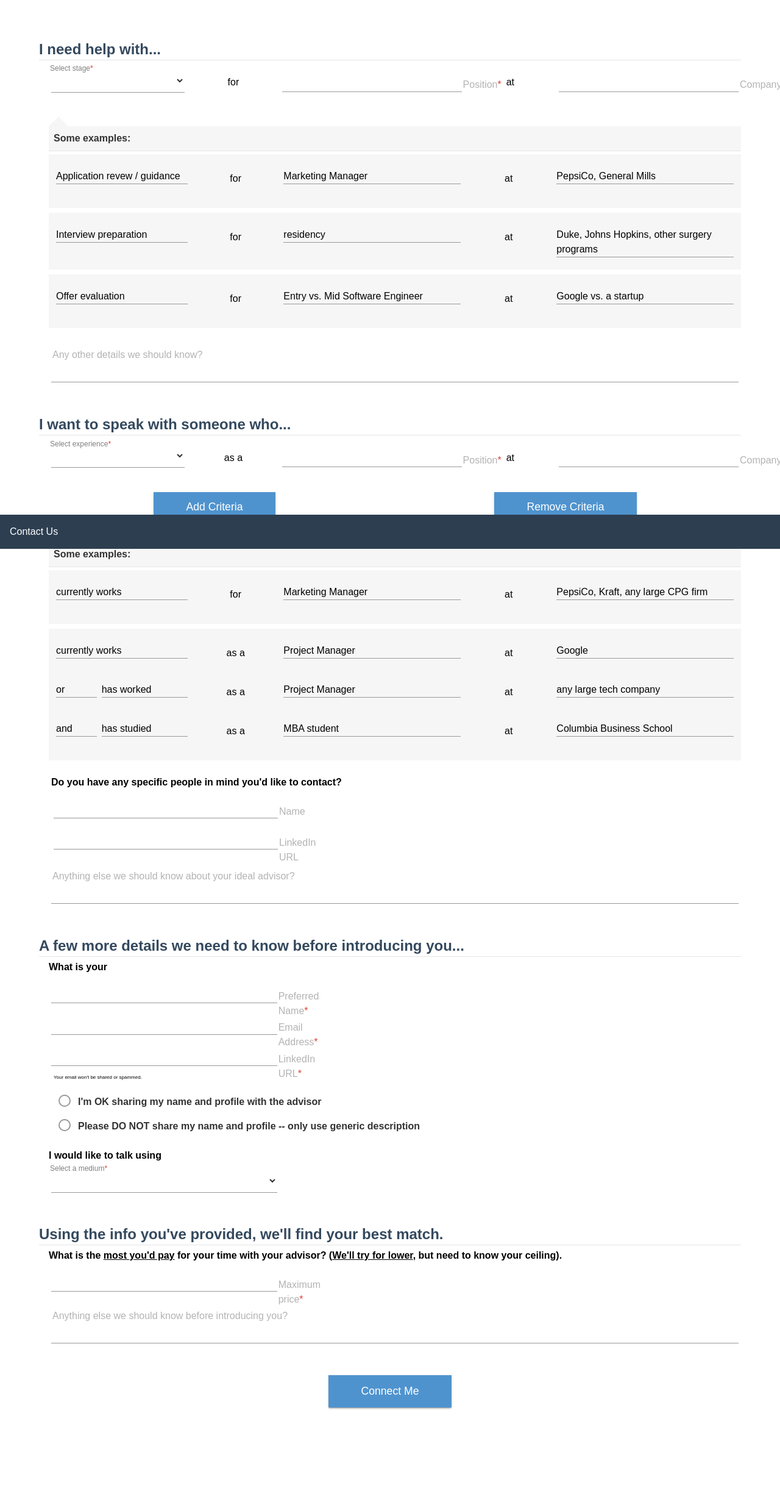
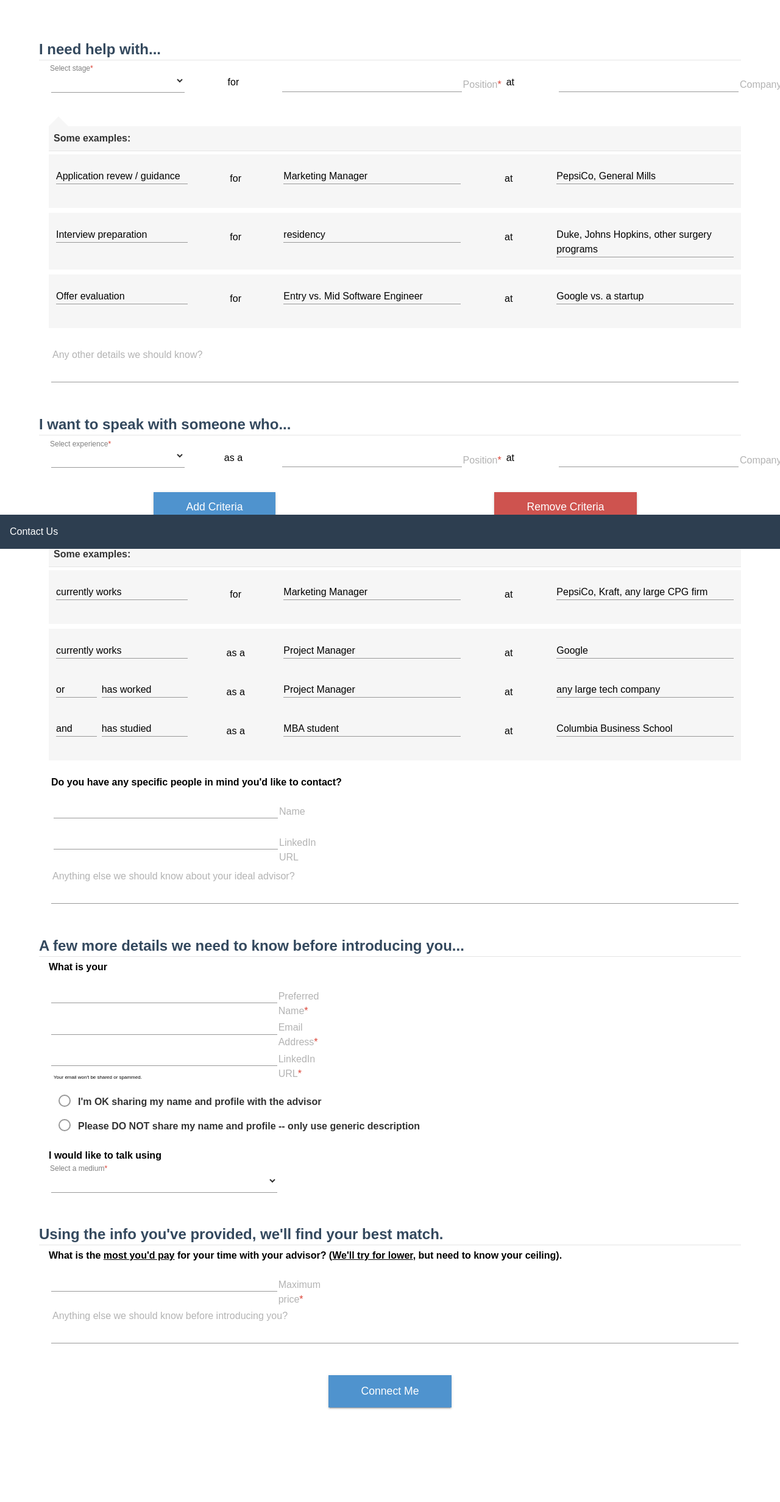
Before and after one commit to monaqvi/monaqvi.github.io, a Jekyll site: the page projects/ten-consumer-price-check/request/index.html, which Jekyll copies as it is, in a window 1280 px wide. Shown: the whole page at 61% size. Built offline with Jekyll 4.4.1, drawn with Linux system fonts in a browser that asks for light colours; nearby versions of some CDN libraries.

Commit message:
Make remove button red

```diff
--- a/projects/ten-consumer-price-check/css/main.css
+++ b/projects/ten-consumer-price-check/css/main.css
@@ -714,6 +714,19 @@ fieldset {
   outline: none;
 }
 
+.red.button {
+  background: #ce534f;
+  border: 1px solid #ce534f;
+  color: #ce4f4f;
+}
+.red.button::before {
+  background: #071017;
+  border: 50vh solid #671c1c;
+}
+.red.button:hover {
+  color: #b73232;
+}
+
 /* -- TYPEWRITER EFFECT -- */
 .typed-cursor {
     opacity: 1;
--- a/projects/ten-consumer-price-check/request/index.html
+++ b/projects/ten-consumer-price-check/request/index.html
@@ -213,7 +213,7 @@
               <button class="button sm-fill no-margin" type="button" id="speak_with_add_criteria"><span>Add Criteria</span></button>
             </div>
             <div class="pure-u-1 pure-u-md-1-2 is-center">
-              <button class="button sm-fill" type="button" id="speak_with_remove_criteria"><span>Remove Criteria</span></button>
+              <button class="button red sm-fill" type="button" id="speak_with_remove_criteria"><span>Remove Criteria</span></button>
             </div>
           </div>
 
```
